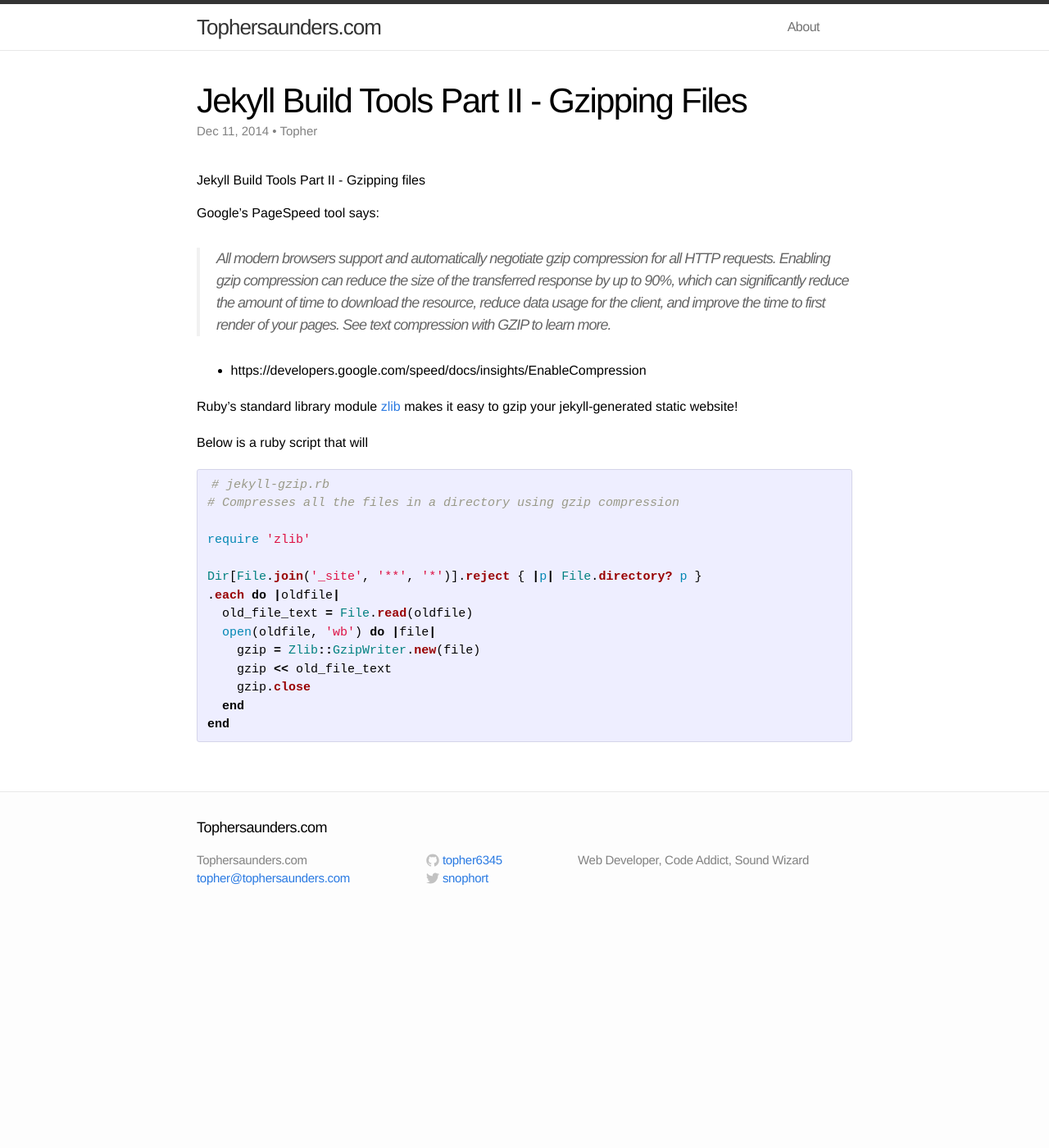
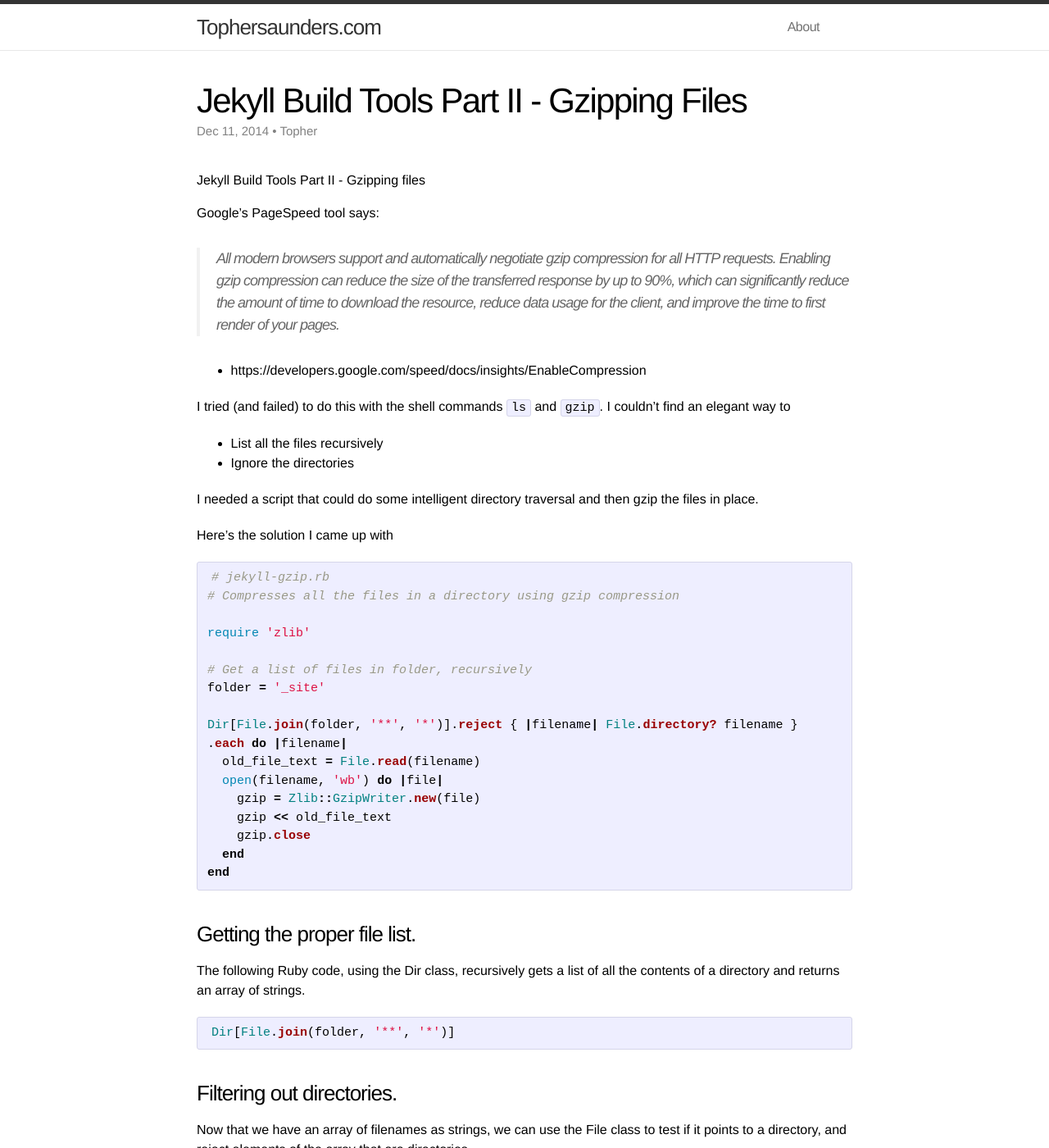
Before and after one commit to topher6345/topher6345.github.io, a Jekyll site: the page built from _posts/2014-12-11-jekyll-build-tools-part-2-gzipping-files.markdown, in a window 1280 px wide and 1400 px high. Shown: the whole window at 82% size. Built offline with Jekyll 4.4.1, drawn with Linux system fonts in a browser that asks for light colours; Markdown is read by kramdown in place of the engine named in the settings; some of the changed text lies outside the part shown.

Commit message:
Update 2014-12-11-jekyll-build-tools-part-2-gzipping-files.markdown

````diff
--- a/_posts/2014-12-11-jekyll-build-tools-part-2-gzipping-files.markdown
+++ b/_posts/2014-12-11-jekyll-build-tools-part-2-gzipping-files.markdown
@@ -15,27 +15,65 @@ tags:
 
 Google's PageSpeed tool says:
 
-> All modern browsers support and automatically negotiate gzip compression for all HTTP requests. Enabling gzip compression can reduce the size of the transferred response by up to 90%, which can significantly reduce the amount of time to download the resource, reduce data usage for the client, and improve the time to first render of your pages. See text compression with GZIP to learn more.
+> All modern browsers support and automatically negotiate gzip compression for all HTTP requests. Enabling gzip compression can reduce the size of the transferred response by up to 90%, which can significantly reduce the amount of time to download the resource, reduce data usage for the client, and improve the time to first render of your pages.
 
 - https://developers.google.com/speed/docs/insights/EnableCompression
 
-Ruby's standard library module [zlib](http://ruby-doc.org/stdlib-2.1.2/libdoc/zlib/rdoc/Zlib.html)
-makes it easy to gzip your jekyll-generated static website!
+I tried (and failed) to do this with the shell commands `ls` and `gzip`. I couldn't find an elegant way to
+* List all the files recursively
+* Ignore the directories
 
-Below is a ruby script that will
+I needed a script that could do some intelligent directory traversal and then gzip the files in place.
+
+Here's the solution I came up with
+
 ```ruby
 # jekyll-gzip.rb
 # Compresses all the files in a directory using gzip compression
 
 require 'zlib'
 
-Dir[File.join('_site', '**', '*')].reject { |p| File.directory? p }
-.each do |oldfile|
-  old_file_text = File.read(oldfile)
-  open(oldfile, 'wb') do |file|
+# Get a list of files in folder, recursively
+folder = '_site'
+
+Dir[File.join(folder, '**', '*')].reject { |filename| File.directory? filename }
+.each do |filename|
+  old_file_text = File.read(filename)
+  open(filename, 'wb') do |file|
     gzip = Zlib::GzipWriter.new(file)
     gzip << old_file_text
     gzip.close
   end
 end
 ```
+
+### Getting the proper file list.
+
+The following Ruby code, using the Dir class, recursively gets a list of all the contents of a directory and returns an array of strings.
+
+```ruby
+Dir[File.join(folder, '**', '*')]
+```
+
+### Filtering out directories.
+
+Now that we have an array of filenames as strings, we can use the File class to test if it points to a directory, and reject elements of the array that are directories.
+
+```ruby
+.reject { |filename| File.directory? filename }
+```
+
+### Gzipping the files
+
+Now that we have an array of just filenames (free of directory names) as strings. We can use Ruby's `File` class to read the file in as a string, and use Ruby's `Zlib` module to compress the strings and write them to the opened file.
+
+```ruby
+.each do |filename|
+  old_file_text = File.read(filename)
+  open(filename, 'wb') do |file|
+    gzip = Zlib::GzipWriter.new(file)
+    gzip << old_file_text
+    gzip.close
+  end
+end
+```
````
